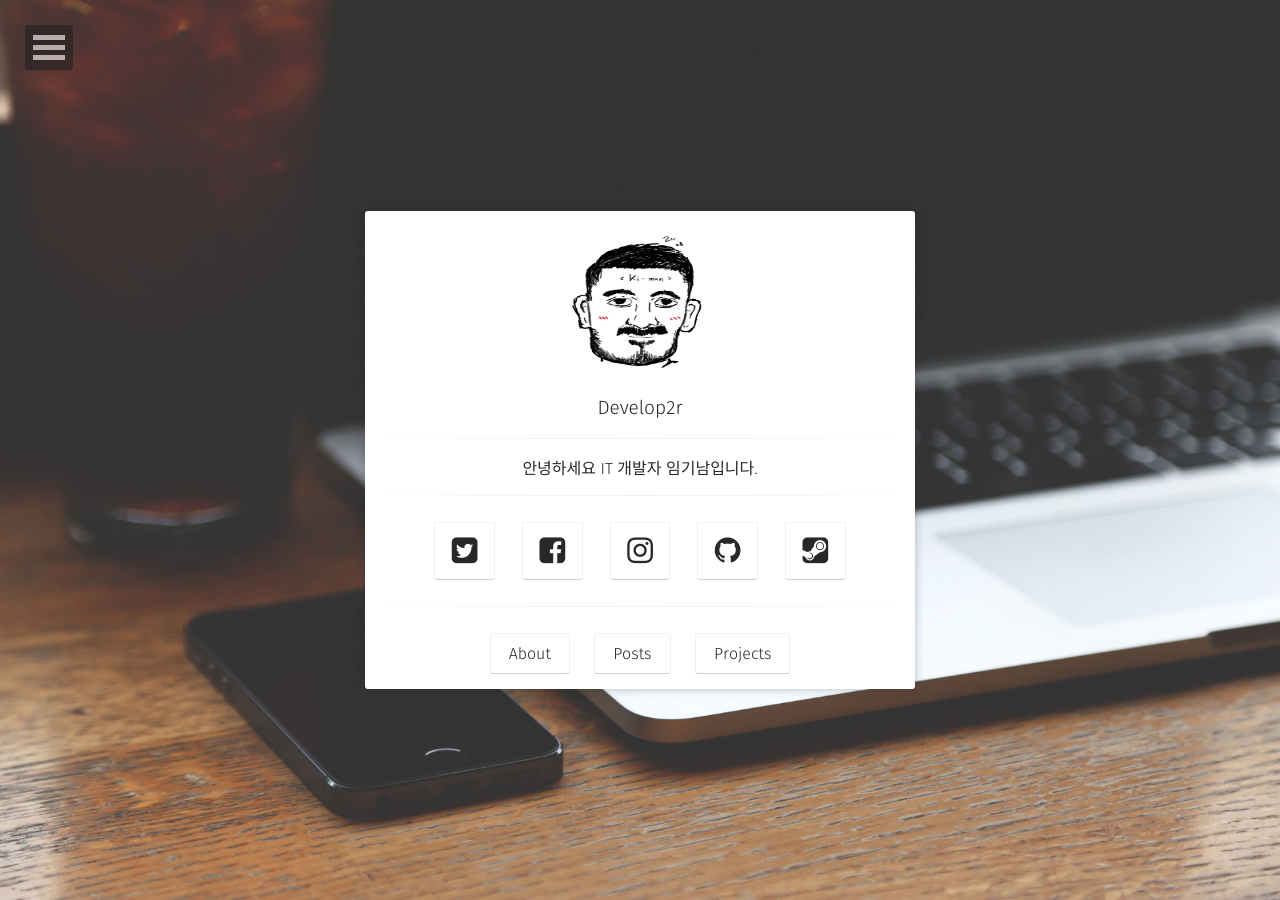
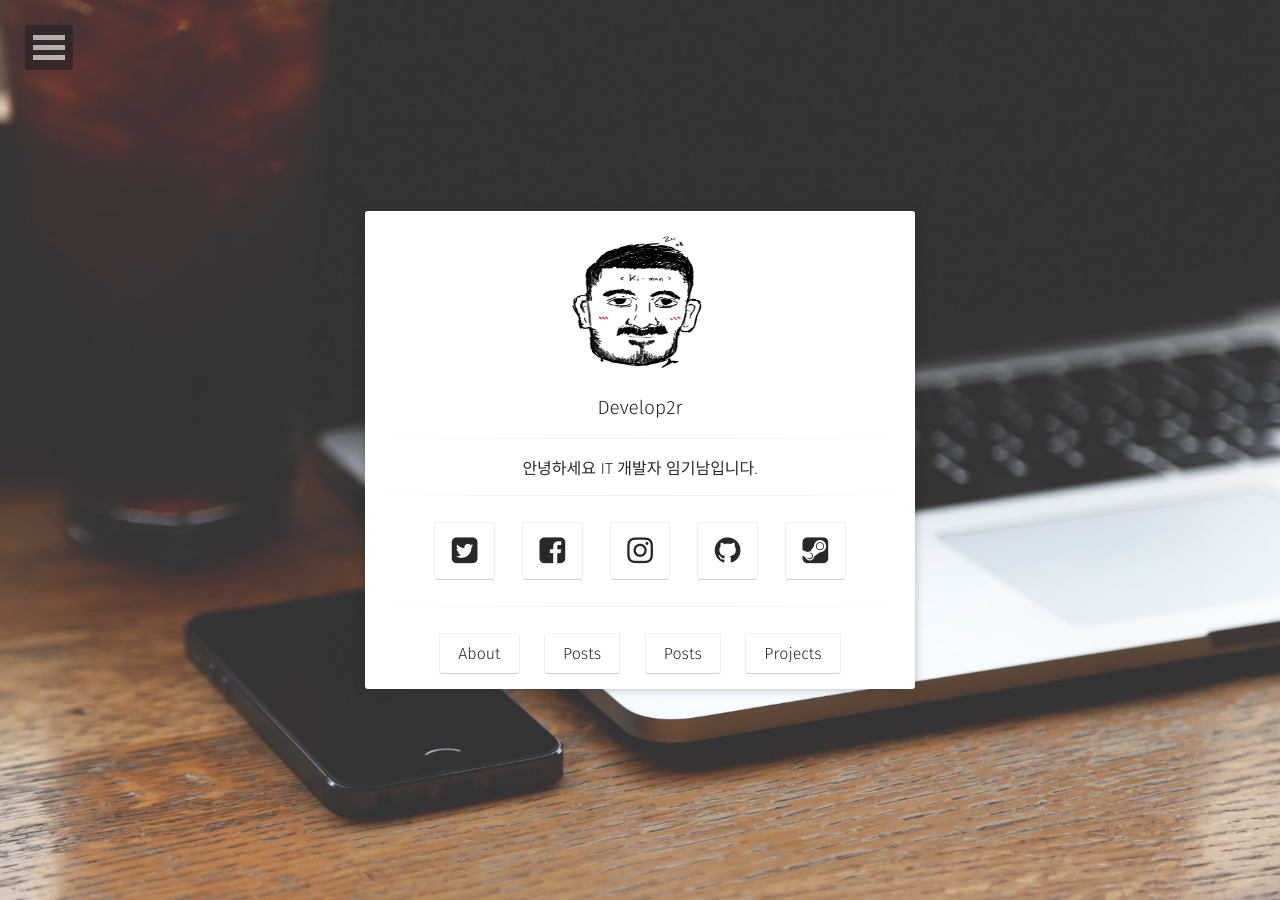
Before and after one commit to limkinam/limkinam.github.io, a Jekyll site: the page built from index.html, in a window 1280 px wide. Built offline with Jekyll 4.4.1, drawn with Linux system fonts in a browser that asks for light colours; some web fonts are replaced.

Commit message:
Update home.html

```diff
--- a/_layouts/home.html
+++ b/_layouts/home.html
@@ -38,6 +38,9 @@ layout: compress
                          <a class="btn zoombtn" href="{{ site.url }}/posts">
                          Posts
                          </a>
+                         <a class="btn zoombtn" href="{{ site.url }}/algorithm">
+                         Posts
+                         </a>
                          <a class="btn zoombtn" href="{{ site.url }}/projects">
                          Projects
                          </a>
```
